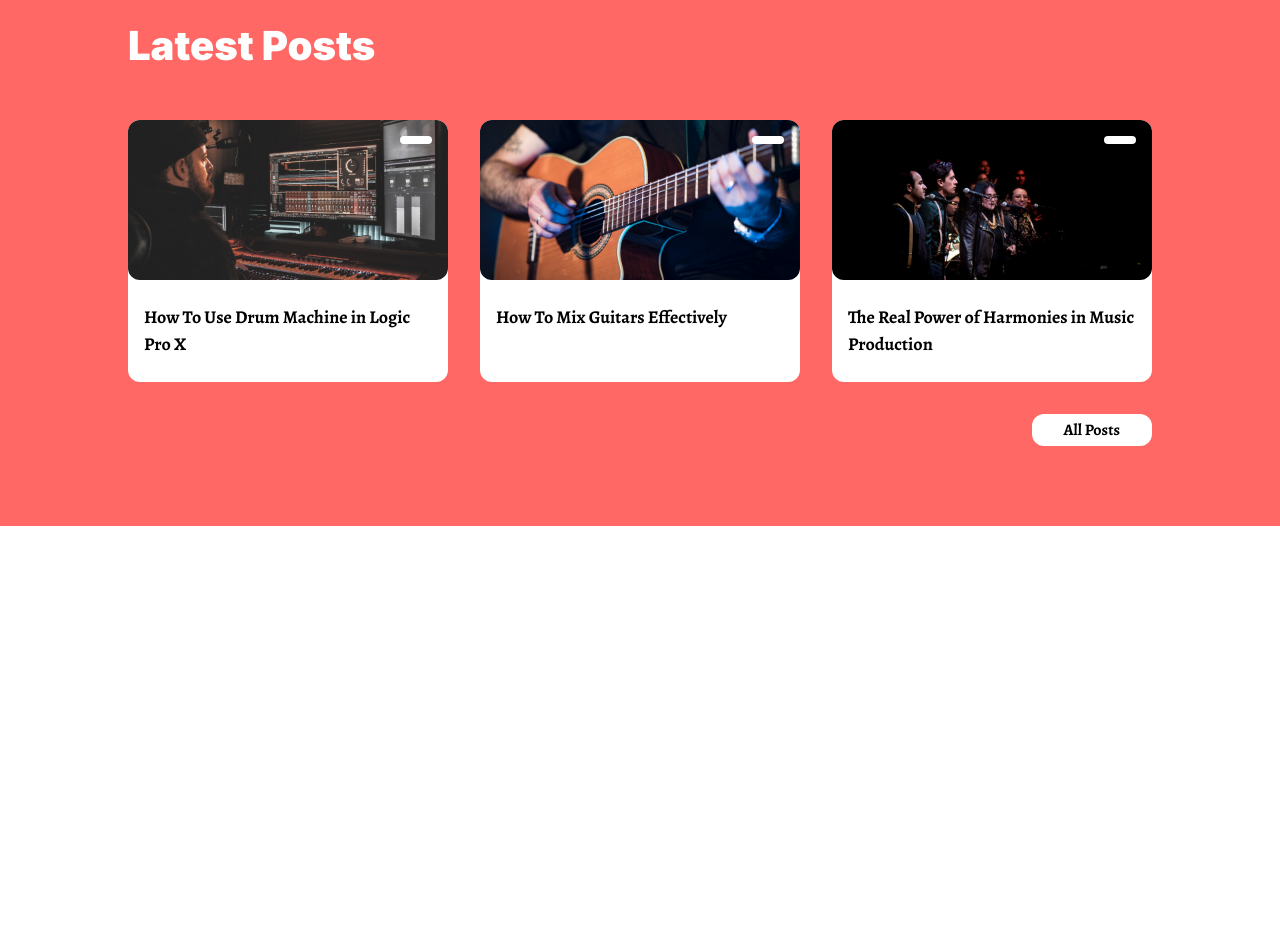
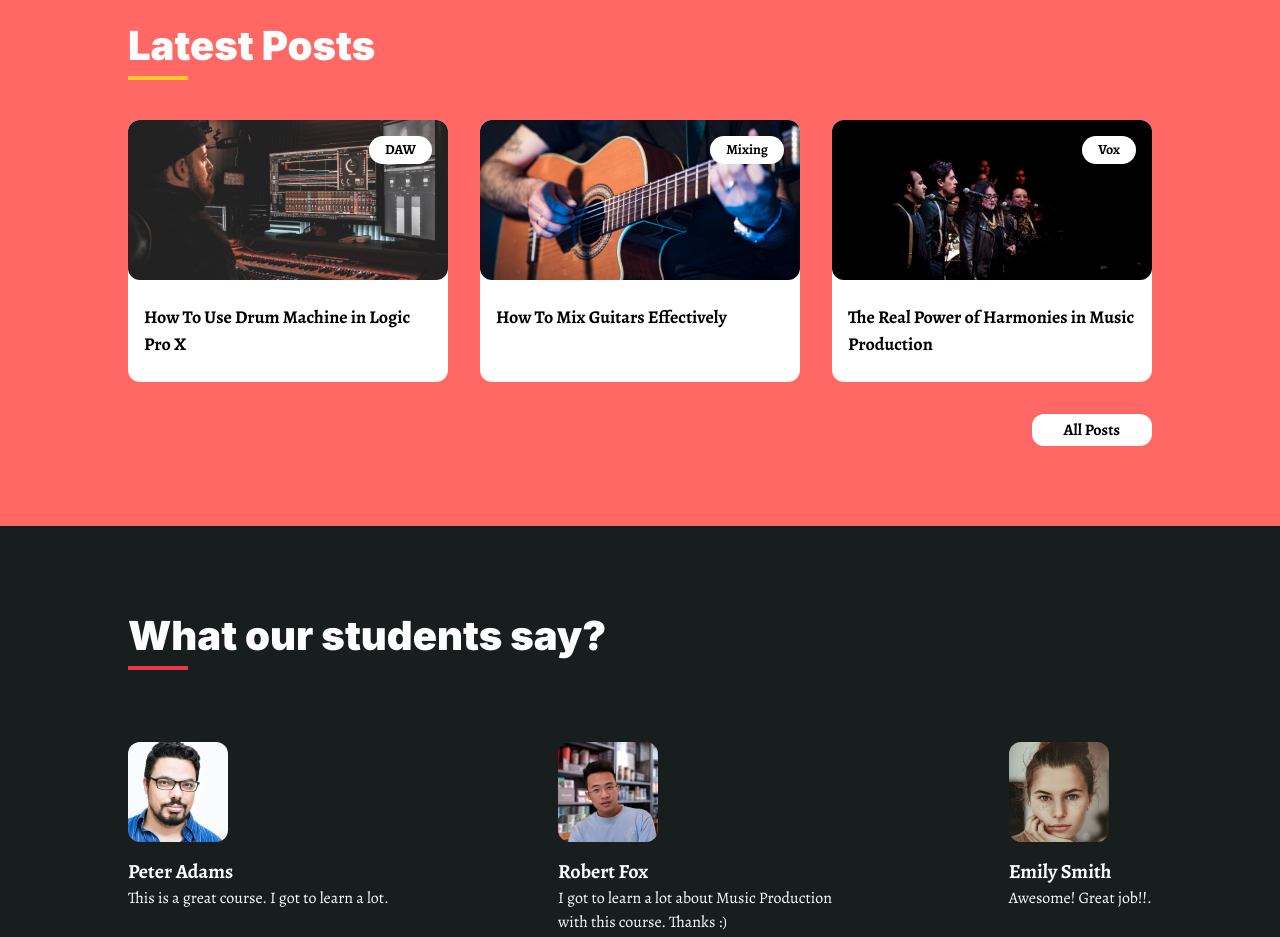
Before and after one commit to waseemazmy21/Sound-dzign, a React (Vite) app: page / in a window 1280 px wide. Shown: the part 1860-2797 px from the top of the page. Before the commit the page ends 2386 px from the top, so only its background shows below. Built offline with nearby package versions, Linux system fonts and the light colour scheme.

Commit message:
Create the Testimonials component

```diff
--- a/src/App.jsx
+++ b/src/App.jsx
@@ -1,14 +1,15 @@
-import { Header, Navbar, Topics, Info, Blog } from './components';
+import { Header, Navbar, Topics, Info, Blog, Testimonials } from './components';
 
 const App = () => {
   return (
-    <div>
+    <>
       <Navbar />
       <Header />
       <Topics />
       <Info />
       <Blog />
-    </div>
+      <Testimonials />
+    </>
   );
 };
 
--- a/src/components/Blog.jsx
+++ b/src/components/Blog.jsx
@@ -5,7 +5,7 @@ const Blog = () => {
   return (
     <section id='blog' className='bg-brightRed'>
       <div className='container paddingY flex flex-col'>
-        <Heading text='Latest Posts' lineColor='yellow' />
+        <Heading text='Latest Posts' lineColor='bg-yellow' />
 
         <div className='flex r flex-row flex-wrap justify-center gap-8 mb-8'>
           {posts.map((blog) => (
--- a/src/components/Heading.jsx
+++ b/src/components/Heading.jsx
@@ -1,12 +1,12 @@
 import PropTypes from 'prop-types';
 
-const Heading = ({ text, lineColor = 'red' }) => {
+const Heading = ({ text, lineColor = 'bg-red' }) => {
   return (
     <div className='mb-[2.5rem]'>
       <h2 className='font-black text-[1.5rem] md:text-[2.5rem]'>{text}</h2>
       <span
         aria-hidden={true}
-        className={`block w-[3.75rem] h-1 bg-${lineColor}`}
+        className={`block w-[3.75rem] h-1 ${lineColor}`}
       ></span>
     </div>
   );
--- /dev/null
+++ b/src/components/Testimonials.jsx
@@ -0,0 +1,35 @@
+import Heading from './Heading';
+import { testimonials } from '../constants';
+
+const Testimonials = () => {
+  return (
+    <section id='testimonials' className='bg-dark'>
+      <div className='container paddingY flex flex-col'>
+        <Heading text='What our students say?' />
+
+        <div className='flex flex-col items-center md:items-start lg:flex-row lg:items-stretch lg:justify-between gap-16 pt-8'>
+          {testimonials.map((testimonial) => (
+            <div
+              key={testimonial.id}
+              className='flex flex-col items-center md:flex-row lg:flex-col lg:items-start gap-4'
+            >
+              <img
+                src={testimonial.img}
+                alt=''
+                className='w-[100px] h-[100px] rounded-xl'
+              />
+              <div className='text-center md:text-left'>
+                <p className='font-alegreya font-bold text-xl'>
+                  {testimonial.name}
+                </p>
+                <p className='font-alegreya max-w-[33ch]'>{testimonial.text}</p>
+              </div>
+            </div>
+          ))}
+        </div>
+      </div>
+    </section>
+  );
+};
+
+export default Testimonials;
--- a/src/components/Topics.jsx
+++ b/src/components/Topics.jsx
@@ -6,7 +6,7 @@ import { bgElement1 } from '../assets';
 const Topics = () => {
   const [activeTopicIndex, setActiveTopicIndex] = useState(0);
   return (
-    <section className='bg-black'>
+    <section id='course-details' className='bg-black'>
       <div className='container paddingY '>
         <div
           className='bg-no-repeat bg-[bottom_right]'
--- a/src/components/index.js
+++ b/src/components/index.js
@@ -3,5 +3,6 @@ import Navbar from './Navbar';
 import Topics from './Topics';
 import Info from './Info';
 import Blog from './Blog';
+import Testimonials from './Testimonials';
 
-export { Header, Navbar, Topics, Info, Blog };
+export { Header, Navbar, Topics, Info, Blog, Testimonials };
--- a/src/constants/index.js
+++ b/src/constants/index.js
@@ -8,11 +8,14 @@ import {
   blog1,
   blog2,
   blog3,
+  testimonial1,
+  testimonial2,
+  testimonial3,
 } from '../assets';
 
 export const navLinks = [
-  { id: 'about', title: 'About' },
-  { id: 'course details', title: 'Course Details' },
+  { id: '', title: 'Home' },
+  { id: 'course-details', title: 'Course Details' },
   { id: 'blog', title: 'Blog' },
   { id: 'testimonials', title: 'Testimonials' },
 ];
@@ -30,19 +33,40 @@ export const posts = [
   {
     id: 'blog-1',
     title: 'How To Use Drum Machine in Logic Pro X',
-    padge: 'DAW',
+    badge: 'DAW',
     img: blog1,
   },
   {
     id: 'blog-2',
     title: 'How To Mix Guitars Effectively',
-    padge: 'Mixing',
+    badge: 'Mixing',
     img: blog2,
   },
   {
     id: 'blog-3',
     title: 'The Real Power of Harmonies in Music Production',
-    padge: 'Vox',
+    badge: 'Vox',
     img: blog3,
   },
 ];
+
+export const testimonials = [
+  {
+    id: 'testimonial-1',
+    name: 'Peter Adams',
+    text: 'This is a great course. I got to learn a lot.',
+    img: testimonial1,
+  },
+  {
+    id: 'testimonial-2',
+    name: 'Robert Fox',
+    text: 'I got to learn a lot about Music Production with this course. Thanks :)',
+    img: testimonial2,
+  },
+  {
+    id: 'testimonial-3',
+    name: 'Emily Smith',
+    text: 'Awesome! Great job!!.',
+    img: testimonial3,
+  },
+];
```
